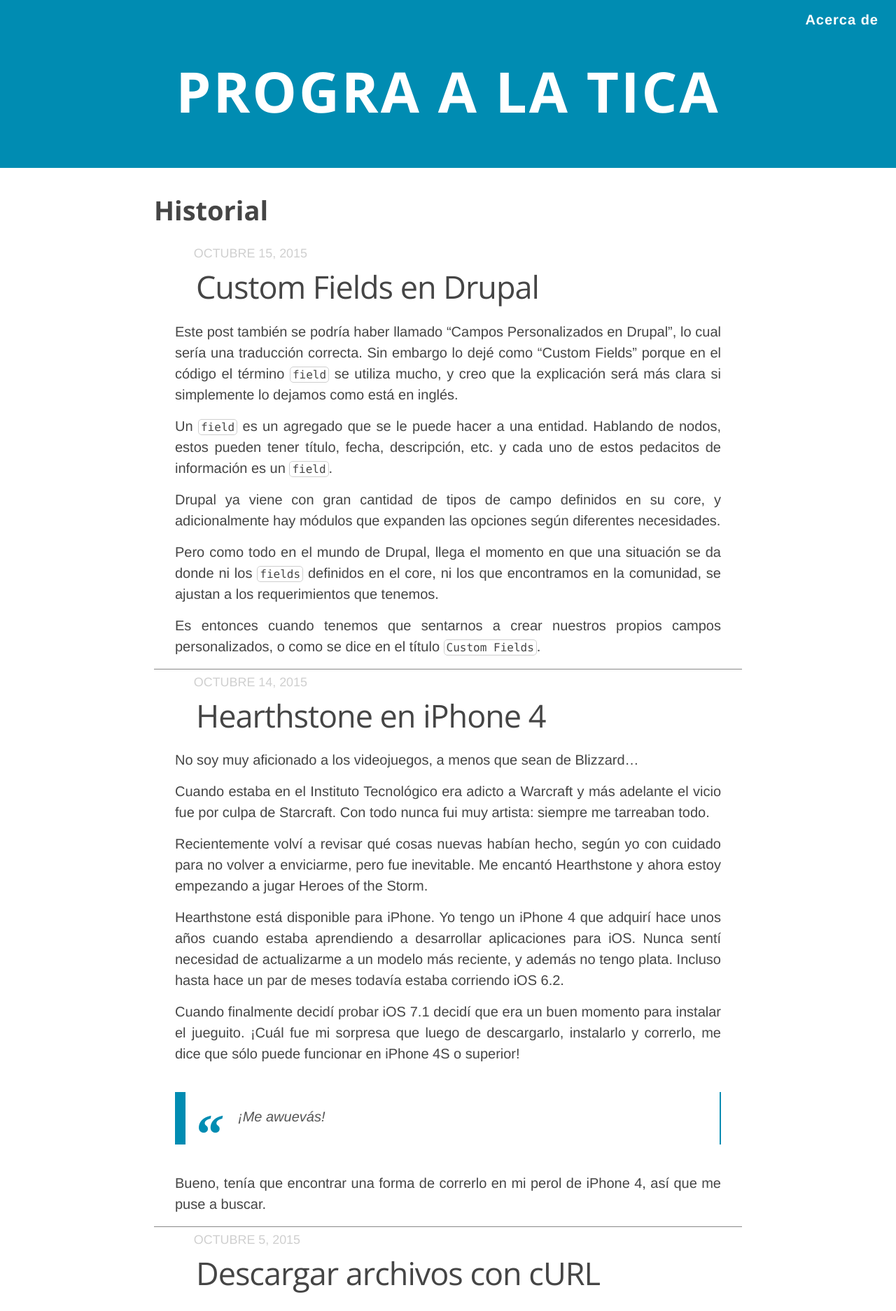
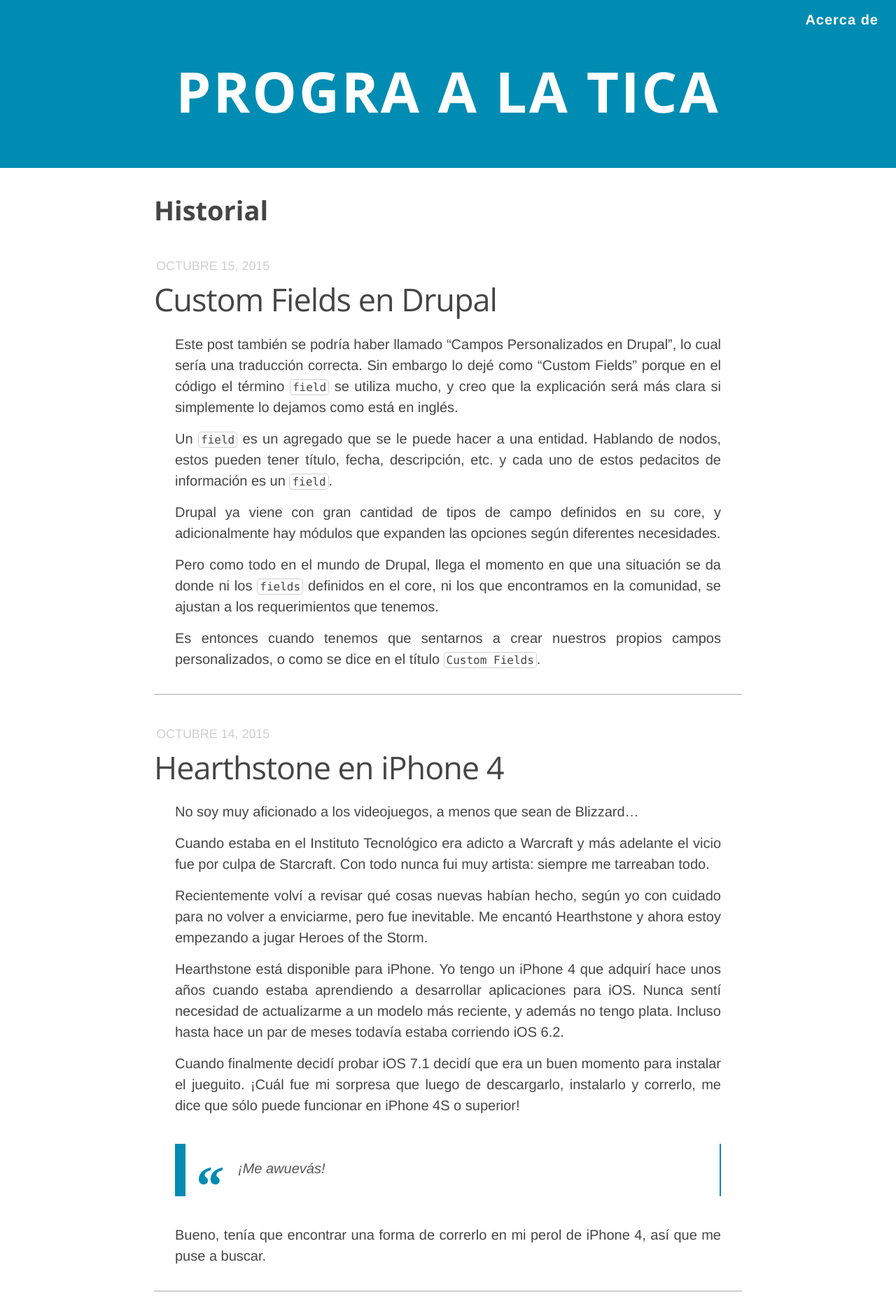
Before and after one commit to ssanchez77/ssanchez77.github.io, a Jekyll site: the page built from index.html, in a window 1280 px wide. Shown: the top 1874 px of the page at 70% size. Built offline with Jekyll 4.4.1, drawn with Linux system fonts in a browser that asks for light colours; nearby versions of some CDN libraries.

Commit message:
Styling.
Some css adjustments.

```diff
--- a/_sass/_layout.scss
+++ b/_sass/_layout.scss
@@ -166,14 +166,15 @@
 
     > li {
         display: block;
-        padding: 0.1em 1.5em;
-        border-bottom: 1px solid #888;
+        padding: 1em 1.5em;
+        margin-bottom: 1em;
+        border-bottom: 1px solid #ABABAB;
 
         .post-meta {
-            margin-left: 1.5em;
+            margin-left: -1.5em;
         }
         h2 {
-            margin-left: 1em;
+            margin-left: -1em;
         }
         &:last-child {
             border-bottom: none;
```
